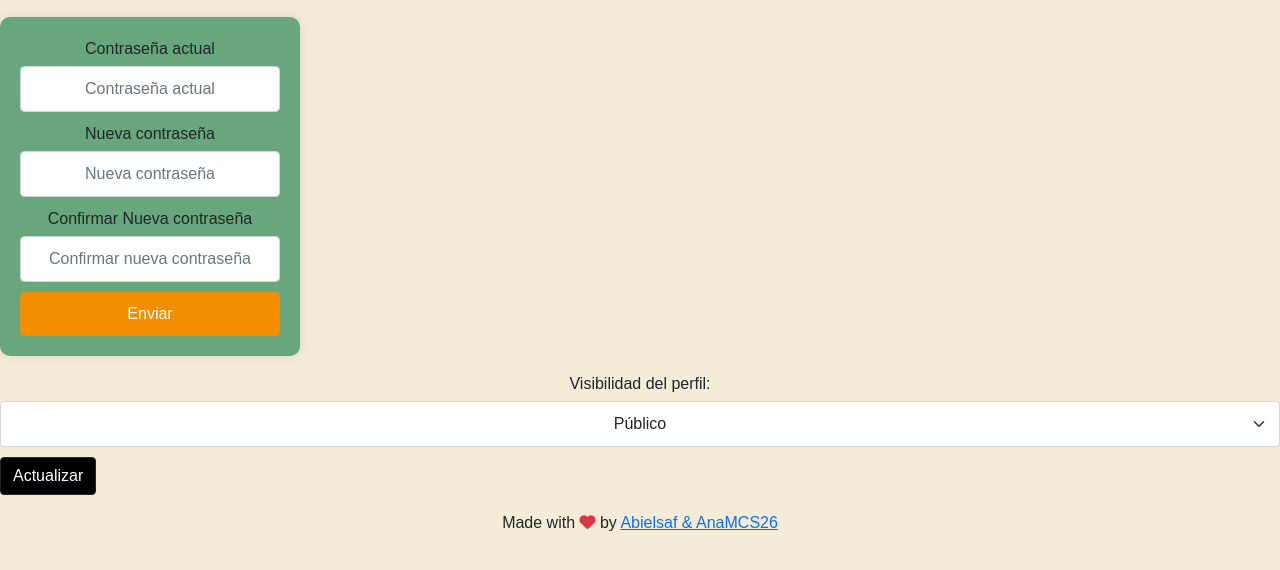
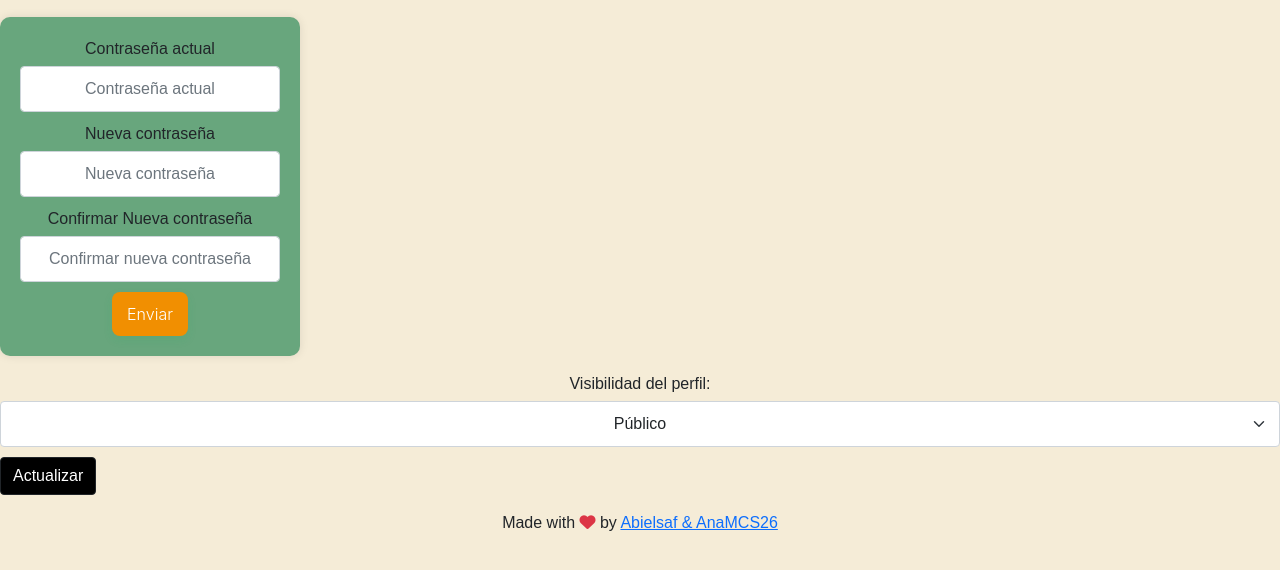
Before and after one commit to 4GeeksAcademy/spain-fs-pt-53-AB-AC-JO, a React app: page /updateprofile in a window 1280 px wide. Shown: the part 68-638 px from the top of the page. Built offline with nearby package versions, Linux system fonts and the light colour scheme; no server answers.

Commit message:
modificando button changepassword

```diff
--- a/src/front/js/pages/changePasswordForm.js
+++ b/src/front/js/pages/changePasswordForm.js
@@ -69,9 +69,9 @@ export const ChangePasswordForm = () => {
           <Form.Control className='text-center input' type="password" placeholder="Confirmar nueva contraseña" value={confirmNewPassword} onChange={(e) => setConfirmNewPassword(e.target.value)} />
         </Form.Group>
 
-        <Button className='justify-content-center boton' variant="dark" onClick={handleClick}>
+        <button className="button-69" role="button" onClick={handleClick}>
           Enviar
-        </Button>
+        </button>
       </Form>
       <Form className="mt-3">
         <Form.Group className="" controlId="visibility">
--- a/src/front/styles/changepassword.css
+++ b/src/front/styles/changepassword.css
@@ -22,17 +22,49 @@
     margin-bottom: 10px;
   }
 
-  .boton {
-    width: 100%;
-    padding: 10px;
-    border: none;
-    border-radius: 5px; /* Bordes redondeados para el botón */
-    background-color: #F18F01; /* Color de fondo verde */
-    color: white; /* Color del texto del botón */
+  .button-69 {
+    appearance: none;
+    backface-visibility: hidden;
+    background-color: #F18F01;
+    border-radius: 8px;
+    border-style: none;
+    box-shadow: rgba(39, 174, 96, .15) 0 4px 9px;
+    box-sizing: border-box;
+    color: #fff;
     cursor: pointer;
-    transition: background-color 0.3s ease;
+    display: inline-block;
+    font-family: Inter,-apple-system,system-ui,"Segoe UI",Helvetica,Arial,sans-serif;
+    font-size: 16px;
+    font-weight: 300;
+    letter-spacing: normal;
+    line-height: 1.5;
+    outline: none;
+    overflow: hidden;
+    padding: 10px 15px;
+    position: relative;
+    text-align: center;
+    text-decoration: none;
+    transform: translate3d(0, 0, 0);
+    transition: all .3s;
+    user-select: none;
+    -webkit-user-select: none;
+    touch-action: manipulation;
+    vertical-align: top;
+    white-space: nowrap;
   }
 
-  .form-group button:hover {
-    background-color: #f3b04c ; /* Cambia el color al pasar el ratón */
+  .button-69:hover {
+    background-color: #eea941;
+    opacity: 1;
+    transform: translateY(0);
+    transition-duration: .35s;
   }
+
+  .button-69:active {
+    transform: translateY(2px);
+    transition-duration: .35s;
+  }
+
+  .button-69:hover {
+    box-shadow: rgba(39, 174, 96, .2) 0 6px 12px;
+  }
```
